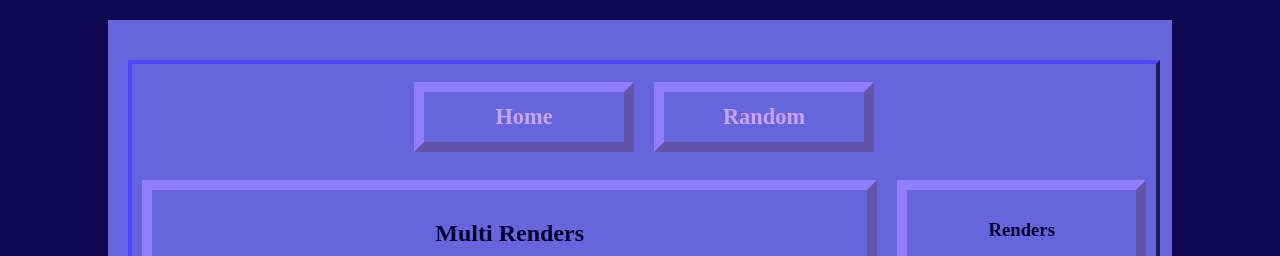
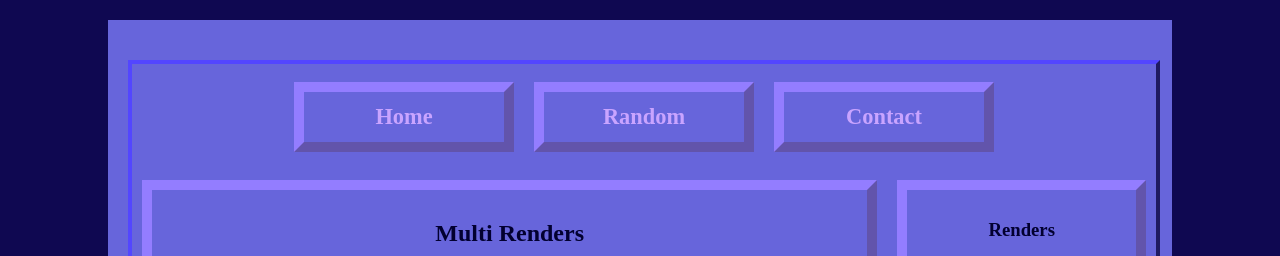
Before and after one commit to R0SEart/2023-Website-Code, a plain HTML site: page Third Page/Multirenders.html in a window 1280 px wide. Shown: the top 256 px of the page. Drawn offline with Linux system fonts and the light colour scheme.

Commit message:
Final Third Page

```diff
--- a/Third Page/Multirenders.html
+++ b/Third Page/Multirenders.html
@@ -16,6 +16,7 @@
 		   <ul>
 				<li><a href="index.html">Home</a>
 				<li><a href="random.html">Random</a>
+				<li><a href="contact.html">Contact</a>
 		   </ul>
 		</nav>
 
```
Also changed, not shown: Third Page/SEGArenders.html (+1 -0 lines).
